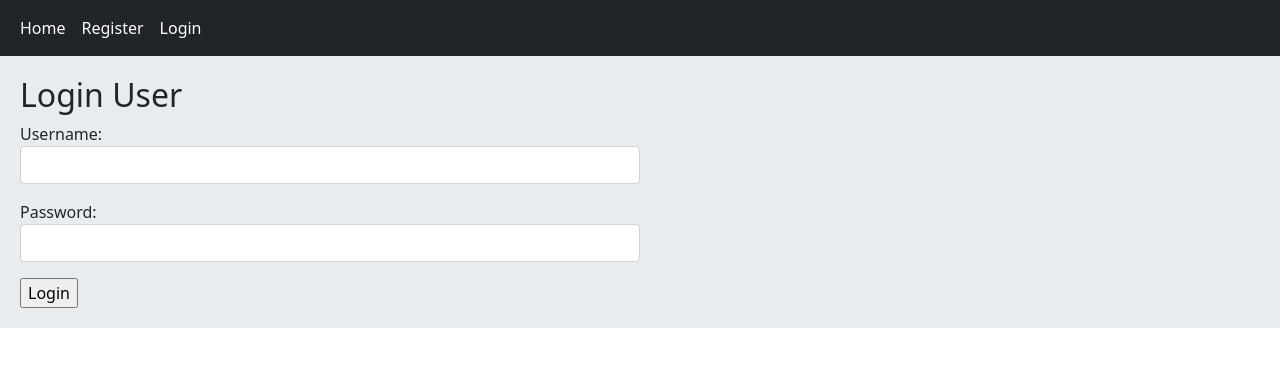
After one commit to mjravan/Social-Network, a Django app: page /account/login/ in a window 1280 px wide. The commit adds this page. Shown: the top 367 px of the page. Run offline with Django 4.2, Linux system fonts and the light colour scheme.

Commit message:
added login(validated), logout and updated navbar

```diff
--- a/social_network/account/forms.py
+++ b/social_network/account/forms.py
@@ -30,3 +30,8 @@ class UserRegistrationForm(forms.Form):
 
         if p1 and p2 and p1 != p2:
             raise ValidationError('password must match')
+
+
+class UserLoginForm(forms.Form):
+    username = forms.CharField(widget=forms.TextInput(attrs={'class': 'form-control'}))
+    password = forms.CharField(widget=forms.PasswordInput(attrs={'class': 'form-control'}))
--- /dev/null
+++ b/social_network/account/templates/account/login.html
@@ -0,0 +1,12 @@
+{% extends 'base.html' %}
+
+
+{% block content %}
+    <h2>Login User</h2>
+
+    <form action="" method="post" class="col-md-6" novalidate>
+        {% csrf_token %}
+        {{ form.as_p }}
+        <input type="submit" value="Login">
+    </form>
+{% endblock %}
--- a/social_network/account/urls.py
+++ b/social_network/account/urls.py
@@ -4,5 +4,7 @@ from . import views
 
 app_name = 'account'
 urlpatterns = [
-   path('register/', views.RegisterView.as_view(), name='user_register')
+   path('register/', views.UserRegisterView.as_view(), name='user_register'),
+   path('login/', views.UserLoginView.as_view(), name='user_login'),
+   path('logout/', views.UserLogoutView.as_view(), name='user_logout')
 ]
--- a/social_network/account/views.py
+++ b/social_network/account/views.py
@@ -1,11 +1,12 @@
 from django.shortcuts import render, redirect
 from django.views import View
-from .forms import UserRegistrationForm
+from .forms import UserRegistrationForm, UserLoginForm
 from django.contrib.auth.models import User
 from django.contrib import messages
+from django.contrib.auth import authenticate, login, logout
 
 
-class RegisterView(View):
+class UserRegisterView(View):
     form_class = UserRegistrationForm
     template_name = 'account/register.html'
 
@@ -21,3 +22,31 @@ class RegisterView(View):
             messages.success(request, 'you registered successfully', 'success')
             return redirect('home:home')
         return render(request, self.template_name, {'form': form})
+
+
+class UserLoginView(View):
+    form_class = UserLoginForm
+    template_name = 'account/login.html'
+
+    def get(self, request):
+        form = self.form_class()
+        return render(request, self.template_name, {'form': form})
+
+    def post(self, request):
+        form = self.form_class(request.POST)
+        if form.is_valid():
+            cd = form.cleaned_data
+            user = authenticate(request, username=cd['username'], password=cd['password'])
+            if user is not None:
+                login(request, user)                                    # bootstrap-tag
+                messages.success(request, 'you logged in successfully', 'success')
+                return redirect('home:home')                         # bootstrap-tag
+            messages.error(request, 'username or password is wrong', 'warning')
+        return render(request, self.template_name, {'form': form})
+
+
+class UserLogoutView(View):
+    def get(self, request):
+        logout(request)
+        messages.success(request, 'you logged out successfully', 'success')
+        return redirect('home:home')
--- a/social_network/templates/includes/messages.html
+++ b/social_network/templates/includes/messages.html
@@ -1,4 +1,5 @@
-# shows messages in front-end with design
+{# shows messages in front-end with design #}
+
 {% if messages %}
     {% for msg in messages %}
         <p class="alert alert-{{ msg.tags }}">{{ msg }}</p>
--- a/social_network/templates/includes/navbar.html
+++ b/social_network/templates/includes/navbar.html
@@ -2,7 +2,12 @@
   <div class="container-fluid">
     <div class="navbar-nav">
       <a class="nav-link active" href="{% url 'home:home' %}">Home</a>
-      <a class="nav-link active" href="{% url 'account:user_register' %}">Register</a>
+      {% if request.user.is_authenticated %}
+        <a class="nav-link active" href="{% url 'account:user_logout' %}">Logout</a>
+      {% else %}
+        <a class="nav-link active" href="{% url 'account:user_register' %}">Register</a>
+        <a class="nav-link active" href="{% url 'account:user_login' %}">Login</a>
+      {% endif %}
     </div>
   </div>
 </nav>
```
Also changed, not shown: social_network/db.sqlite3.
